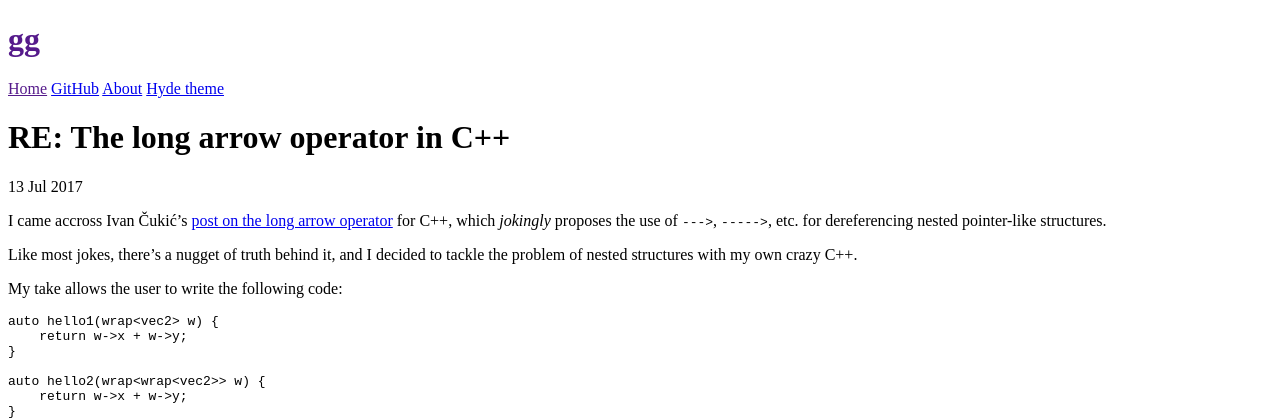
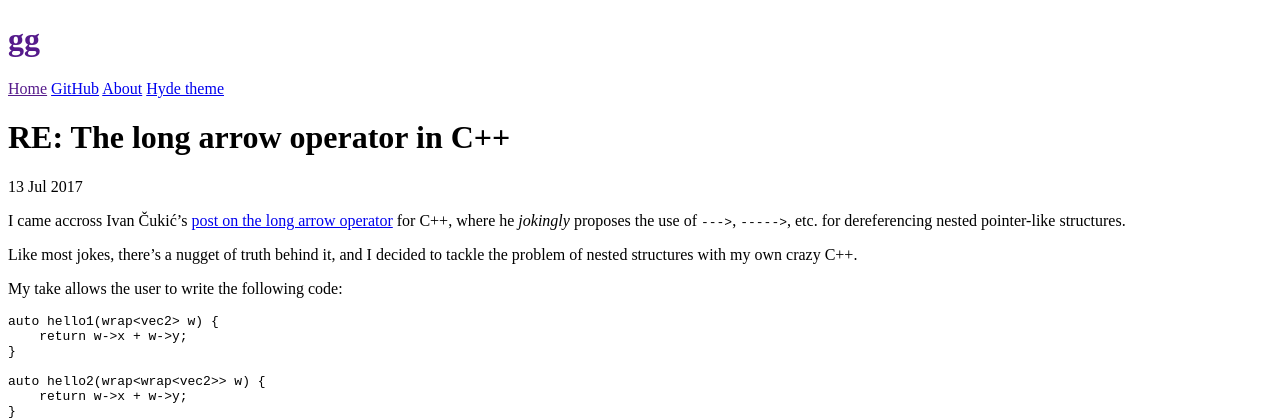
Before and after one commit to Garciat/garciat.github.io, a Jekyll site: the page built from _posts/2017-07-13-cpp-long-arrow.md, in a window 1280 px wide. Shown: the top 420 px of the page. Built offline with Jekyll 4.4.1, drawn with Linux system fonts in a browser that asks for light colours.

Commit message:
Update 2017-07-13-cpp-long-arrow.md

```diff
--- a/_posts/2017-07-13-cpp-long-arrow.md
+++ b/_posts/2017-07-13-cpp-long-arrow.md
@@ -4,7 +4,7 @@ title:      'RE: The long arrow operator in C++'
 date:       2017-07-13 19:10
 ---
 
-I came accross Ivan Čukić's [post on the long arrow operator](http://cukic.co/2017/07/12/the-long-arrow-operator-in-cxx/) for C++, which *jokingly* proposes the use of `--->`, `----->`, etc. for dereferencing nested pointer-like structures.
+I came accross Ivan Čukić's [post on the long arrow operator](http://cukic.co/2017/07/12/the-long-arrow-operator-in-cxx/) for C++, where he *jokingly* proposes the use of `--->`, `----->`, etc. for dereferencing nested pointer-like structures.
 
 Like most jokes, there's a nugget of truth behind it, and I decided to tackle the problem of nested structures with my own crazy C++.
 
```
